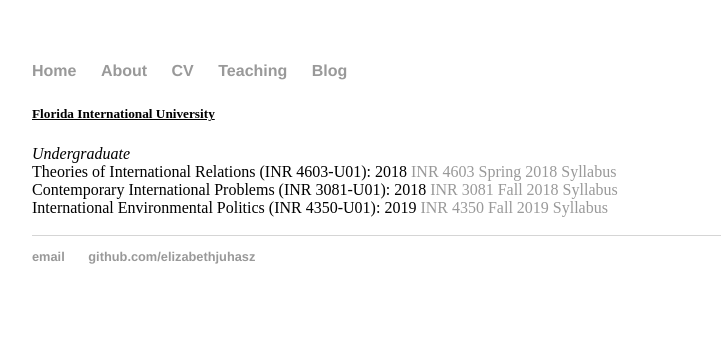
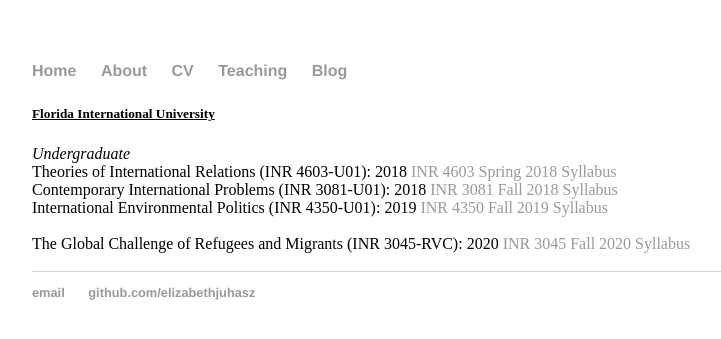
Before and after one commit to elizabethjuhasz/elizabethjuhasz.github.io, a Jekyll site: the page built from teaching/index.html, in a window 1280 px wide. Shown: the top 339 px of the page, without its empty margins (160-881 px from the left). Built offline with Jekyll 4.4.1, drawn with Linux system fonts in a browser that asks for light colours.

Commit message:
Update index.html

```diff
--- a/teaching/index.html
+++ b/teaching/index.html
@@ -8,4 +8,5 @@
 			Theories of International Relations (INR 4603-U01): 2018 <a href="INR_4603_juhasz_e.docx" class="download" title="INR 4603 Spring 2018 Syllabus">INR 4603 Spring 2018 Syllabus</a><br/>
 			Contemporary International Problems (INR 3081-U01): 2018 <a href="juhasz_inr_3081_syllabus_updated.docx" class="download" title="INR 3081 Fall 2018 Syllabus">INR 3081 Fall 2018 Syllabus</a><br/>
 			International Environmental Politics (INR 4350-U01): 2019 <a href="juhasz_inr_4350_syllabus_update.docx" class="download" title="INR 4350 Fall 2019 Syllabus">INR 4350 Fall 2019 Syllabus</a><br/></a><br/>
+			The Global Challenge of Refugees and Migrants (INR 3045-RVC): 2020 <a href="Juhasz_INR_3045_RVC_Syllabus.pdf" class="download" title="INR 3045 Fall 2020 Syllabus">INR 3045 Fall 2020 Syllabus</a><br/></a><br/>
 		</div>
```
